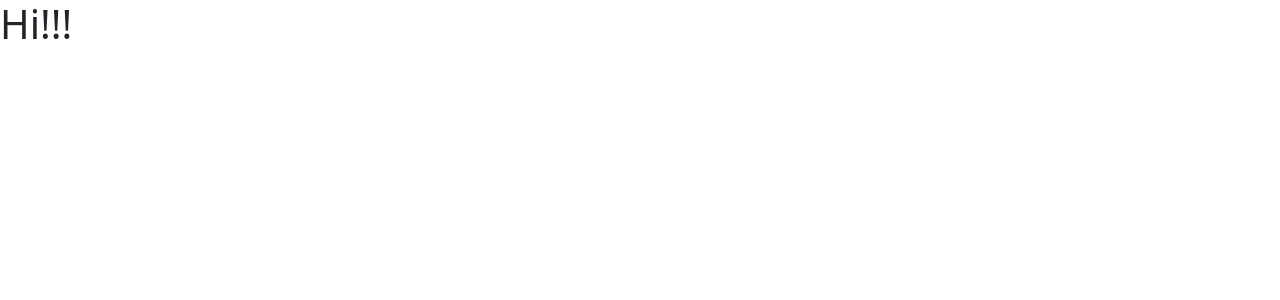
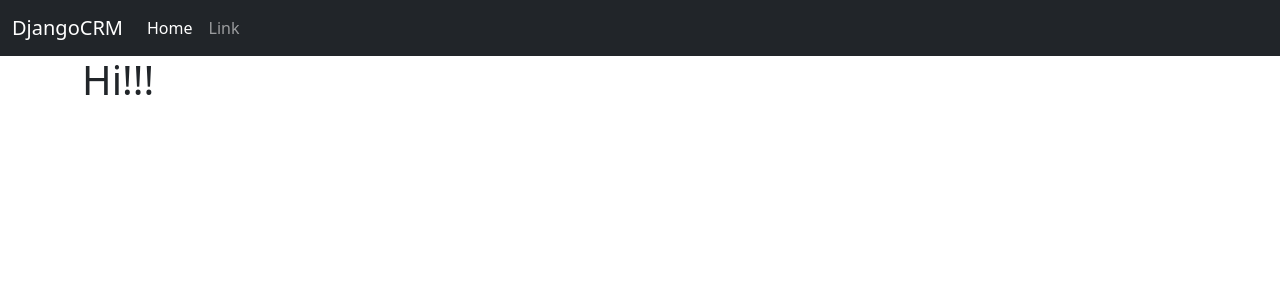
Before and after one commit to PrinceOdein/DjangoCRM, a Django app: page / in a window 1280 px wide. Before the commit the part shown is almost empty. Shown: the top 300 px of the page. Run offline with Django 5.2, Linux system fonts and the light colour scheme.

Commit message:
Fourth Upload

```diff
--- a/mycrm/templates/base.html
+++ b/mycrm/templates/base.html
@@ -11,8 +11,11 @@
     <title>Django CRM</title>
   </head>
   <body>
-    {% block content %}
-    {% endblock%}
+    {% include 'navbar.html'%}
+    <div class="container">
+        {% block content %}
+        {% endblock%}
+    </div>
     <script src="https://cdn.jsdelivr.net/npm/bootstrap@5.0.2/dist/js/bootstrap.bundle.min.js" integrity="sha384-MrcW6ZMFYlzcLA8Nl+NtUVF0sA7MsXsP1UyJoMp4YLEuNSfAP+JcXn/tWtIaxVXM" crossorigin="anonymous"></script>
   </body>
 </html>
--- /dev/null
+++ b/mycrm/templates/navbar.html
@@ -0,0 +1,18 @@
+<nav class="navbar navbar-expand-lg navbar-dark bg-dark">
+    <div class="container-fluid">
+      <a class="navbar-brand" href="#">DjangoCRM</a>
+      <button class="navbar-toggler" type="button" data-bs-toggle="collapse" data-bs-target="#navbarSupportedContent" aria-controls="navbarSupportedContent" aria-expanded="false" aria-label="Toggle navigation">
+        <span class="navbar-toggler-icon"></span>
+      </button>
+      <div class="collapse navbar-collapse" id="navbarSupportedContent">
+        <ul class="navbar-nav me-auto mb-2 mb-lg-0">
+          <li class="nav-item">
+            <a class="nav-link active" aria-current="page" href="#">Home</a>
+          </li>
+          <li class="nav-item">
+            <a class="nav-link" href="#">Link</a>
+          </li>
+        </ul>
+      </div>
+    </div>
+  </nav>
```
